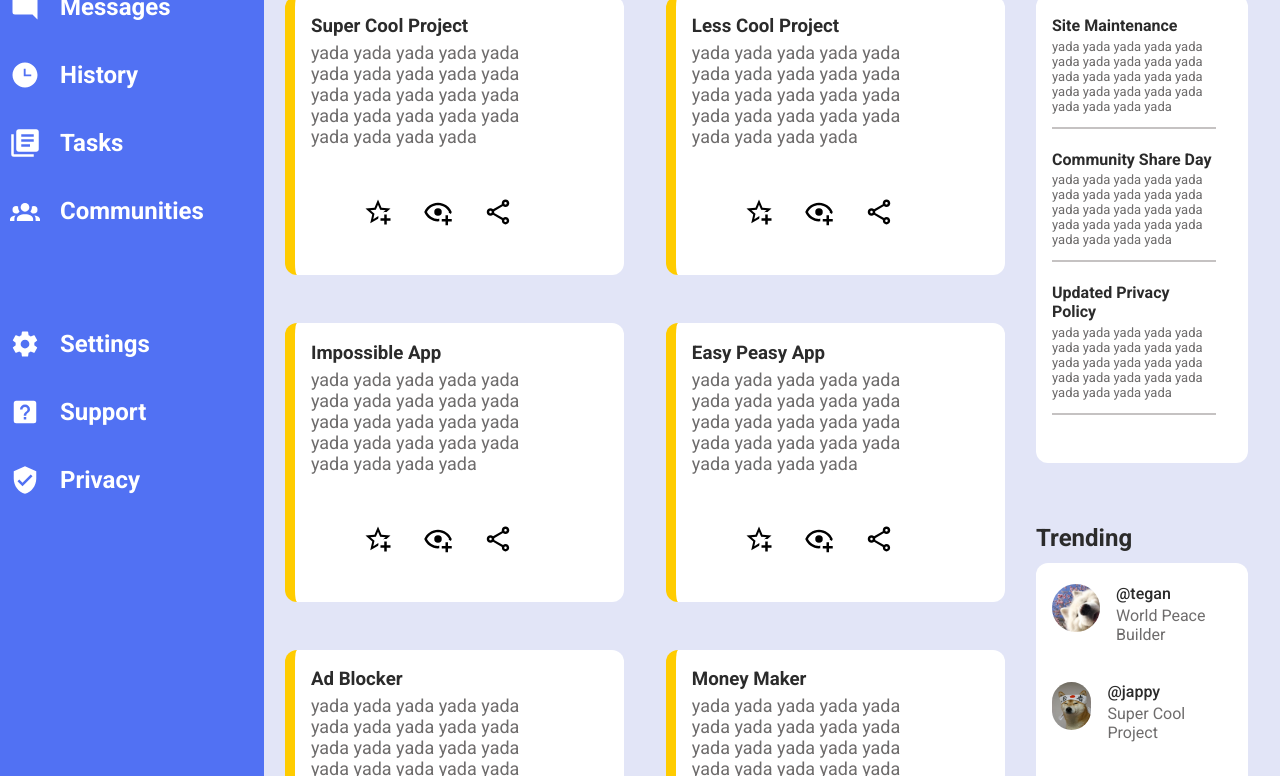
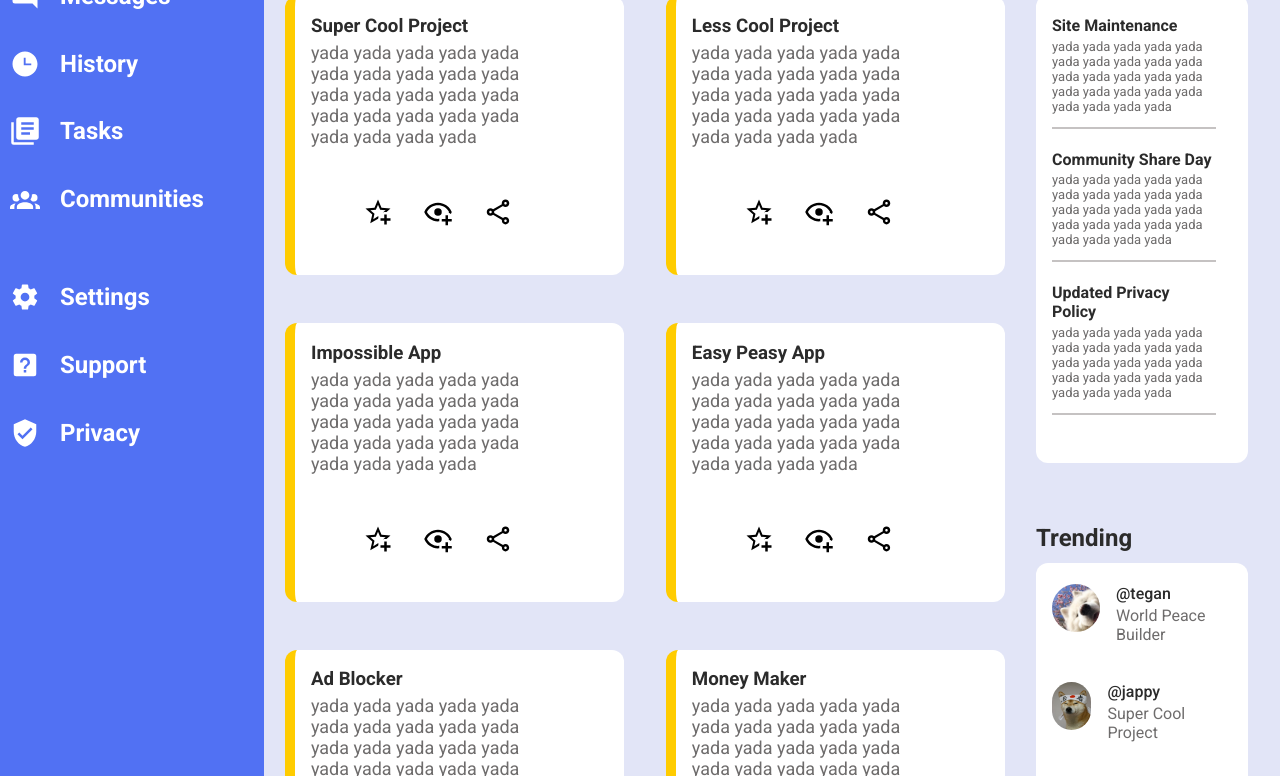
Before and after one commit to rafay-sandhu/admin-dashboard, a plain HTML site: page index.html in a window 1280 px wide. Shown: the part 304-1080 px from the top of the page. Drawn offline with Linux system fonts and the light colour scheme.

Commit message:
Complete final formatting tweaks.

```diff
--- a/main.css
+++ b/main.css
@@ -1,13 +1,13 @@
 body{
     display: grid;
     grid-template-columns: 1.3fr 5fr;
-    grid-template-rows: 1fr 6fr;
+    grid-template-rows: auto 1fr;
     margin: 0;
     font-family: "Roboto", sans-serif;
 }
 
 .sidebar, main{
-    padding-bottom: 5rem;
+    padding-bottom: rem;
 }
 
 header{
@@ -183,7 +183,7 @@ main{
     grid-column: 2/3;
     display: grid;
     grid-template-columns: 3fr 1fr;
-    grid-template-rows: 1fr;
+    grid-template-rows: auto;
 }
 
 main article{
```
Also changed, not shown: index.html (+0 -5 lines).
